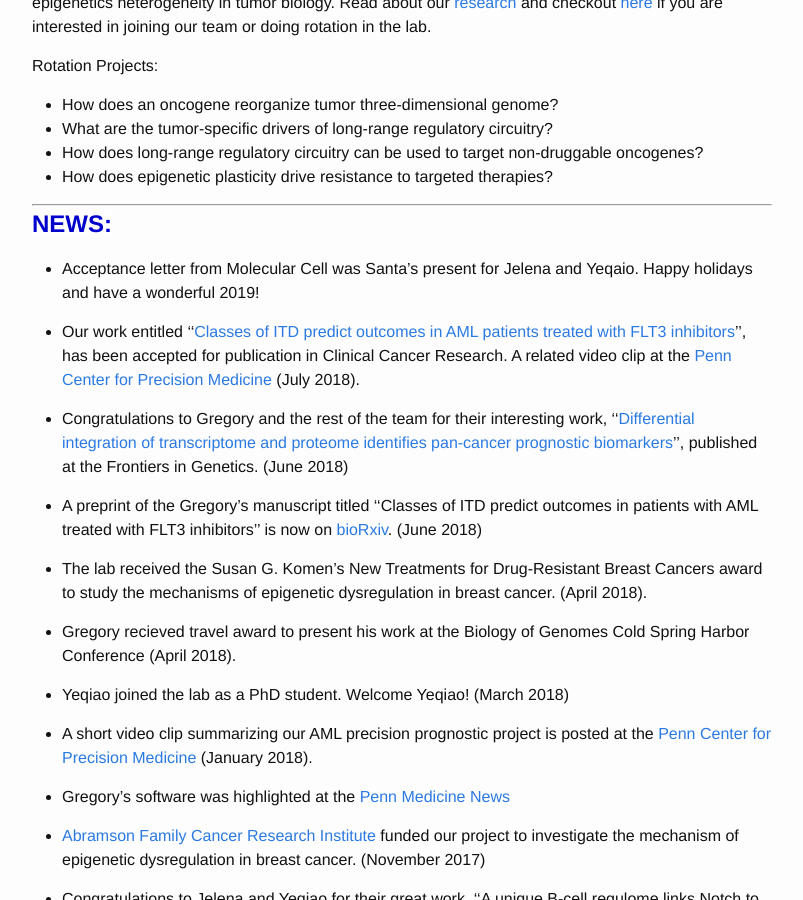
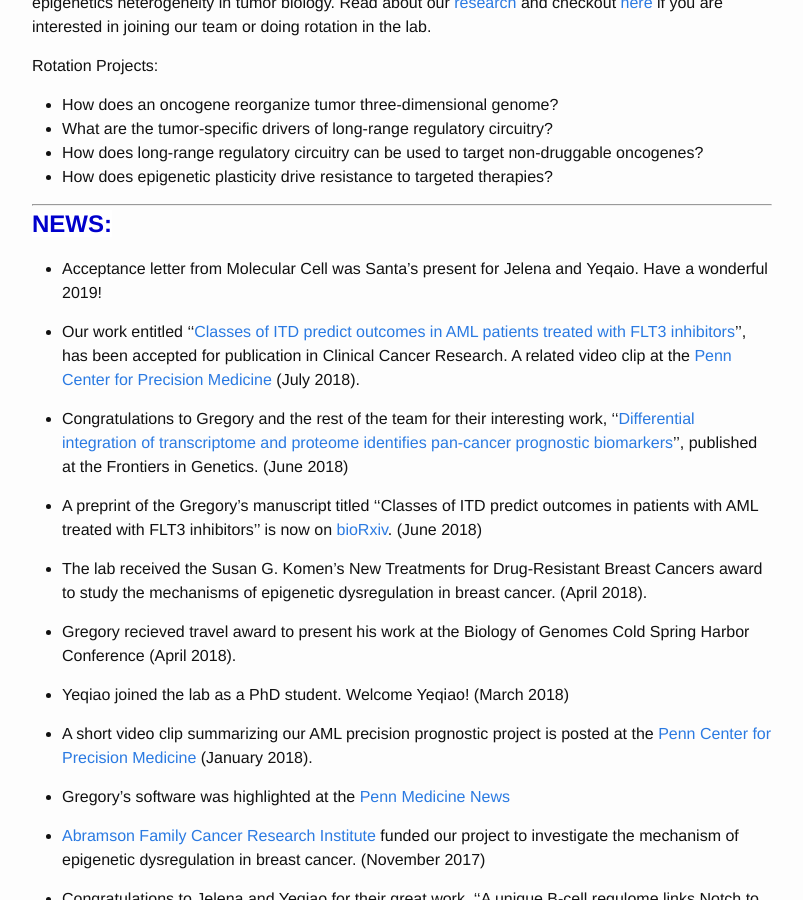
Before and after one commit to faryabib/faryabib.github.io, a Jekyll site: the page built from index.md, in a window 1280 px wide and 900 px high, scrolled down 676 px. Shown: the whole window, without its empty margins (238-1041 px from the left). Built offline with Jekyll 4.4.1, drawn with Linux system fonts in a browser that asks for light colours.

Commit message:
Update index.md

```diff
--- a/index.md
+++ b/index.md
@@ -22,7 +22,7 @@ Rotation Projects:
 
 ----
 <strong><span style="font-size: 1.5em; font-weight: bold; color: #0000cc; background-color: #ffffff">NEWS:</span><strong>
-+ Acceptance letter from Molecular Cell was Santa's present for Jelena and Yeqaio. Happy holidays and have a wonderful 2019!
++ Acceptance letter from Molecular Cell was Santa's present for Jelena and Yeqaio. Have a wonderful 2019!
 
 + Our work entitled ''[Classes of ITD predict outcomes in AML patients treated with FLT3 inhibitors](http://clincancerres.aacrjournals.org/content/early/2018/09/01/1078-0432.CCR-18-0655)'', has been accepted for publication in Clinical Cancer Research. A related video clip at the [Penn Center for Precision Medicine](https://www.youtube.com/watch?v=vqLXfHXP98A&index=20&list=PLRGEsZTjjo8mLReT4vqHU6cc_d4hn46GV) (July 2018).
 
```
